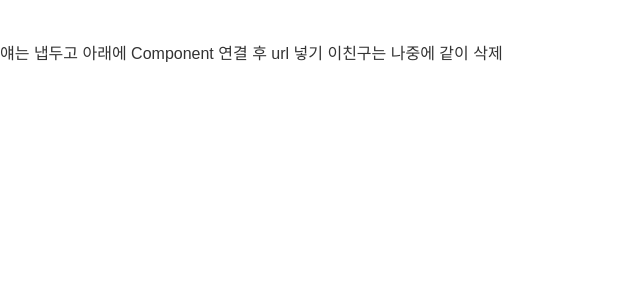
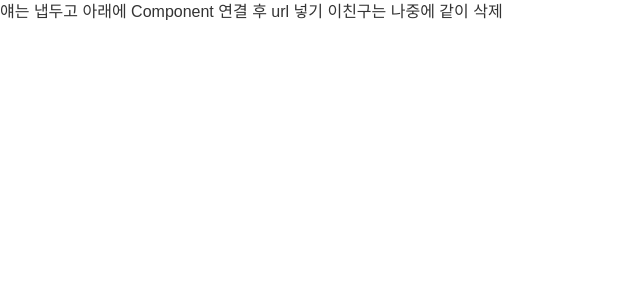
Before and after one commit to woojinhong/kidsconnectFolk, a React (Vite) app in the folder client/: page / in a window 1280 px wide. Shown: the top 300 px of the page, without its empty margins (0-640 px from the left). Built offline with nearby package versions, Linux system fonts and the light colour scheme.

Commit message:
[chore] root css 안에 white-space 제거

```diff
--- a/client/src/index.css
+++ b/client/src/index.css
@@ -8,7 +8,6 @@
   font-family: "Noto Sans KR", sans-serif;
   font-size: 16px;
   font-weight: 400;
-  white-space: pre-line;
   input::placeholder,
   textarea::placeholder {
     color: #c1c1c1;
```
